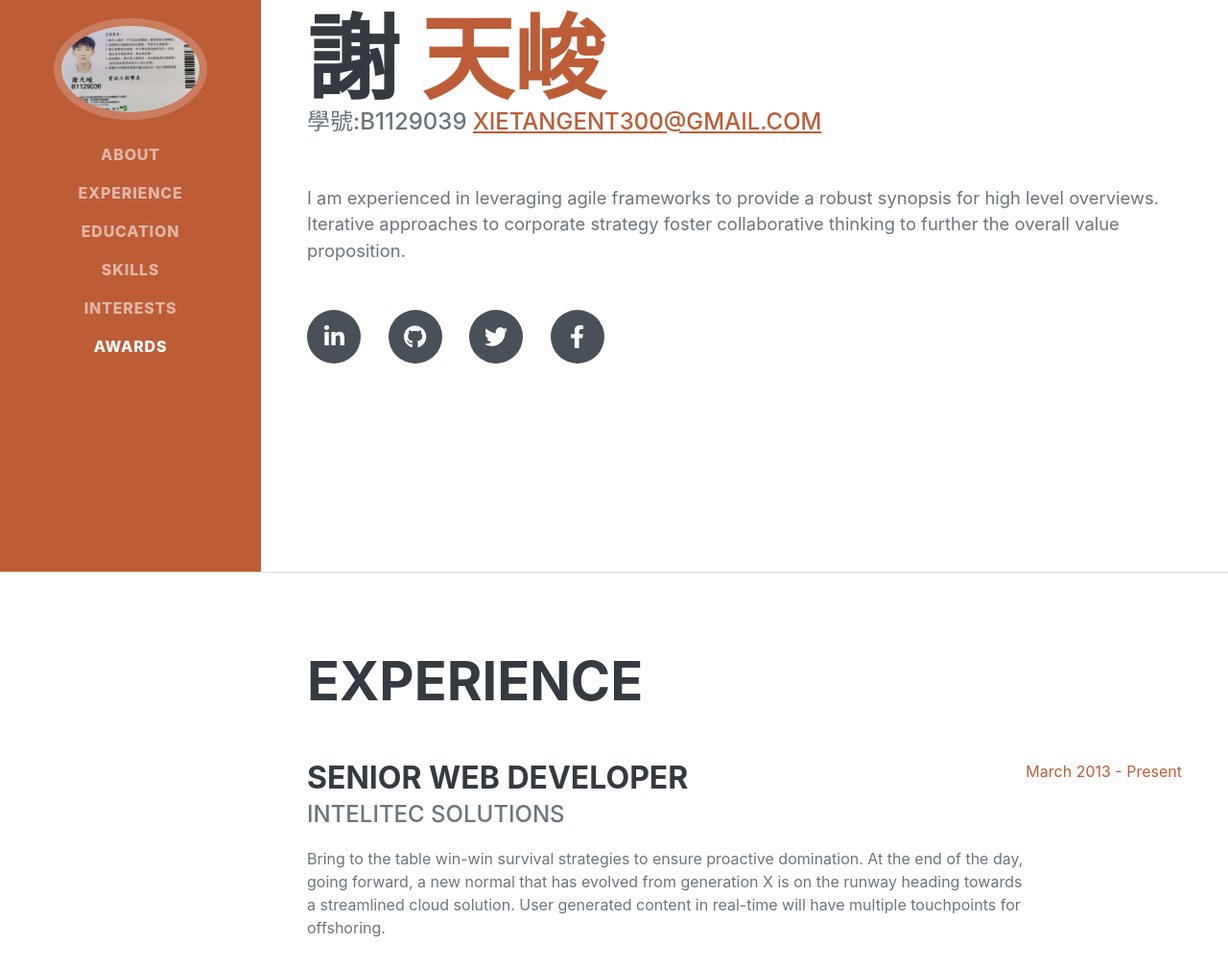
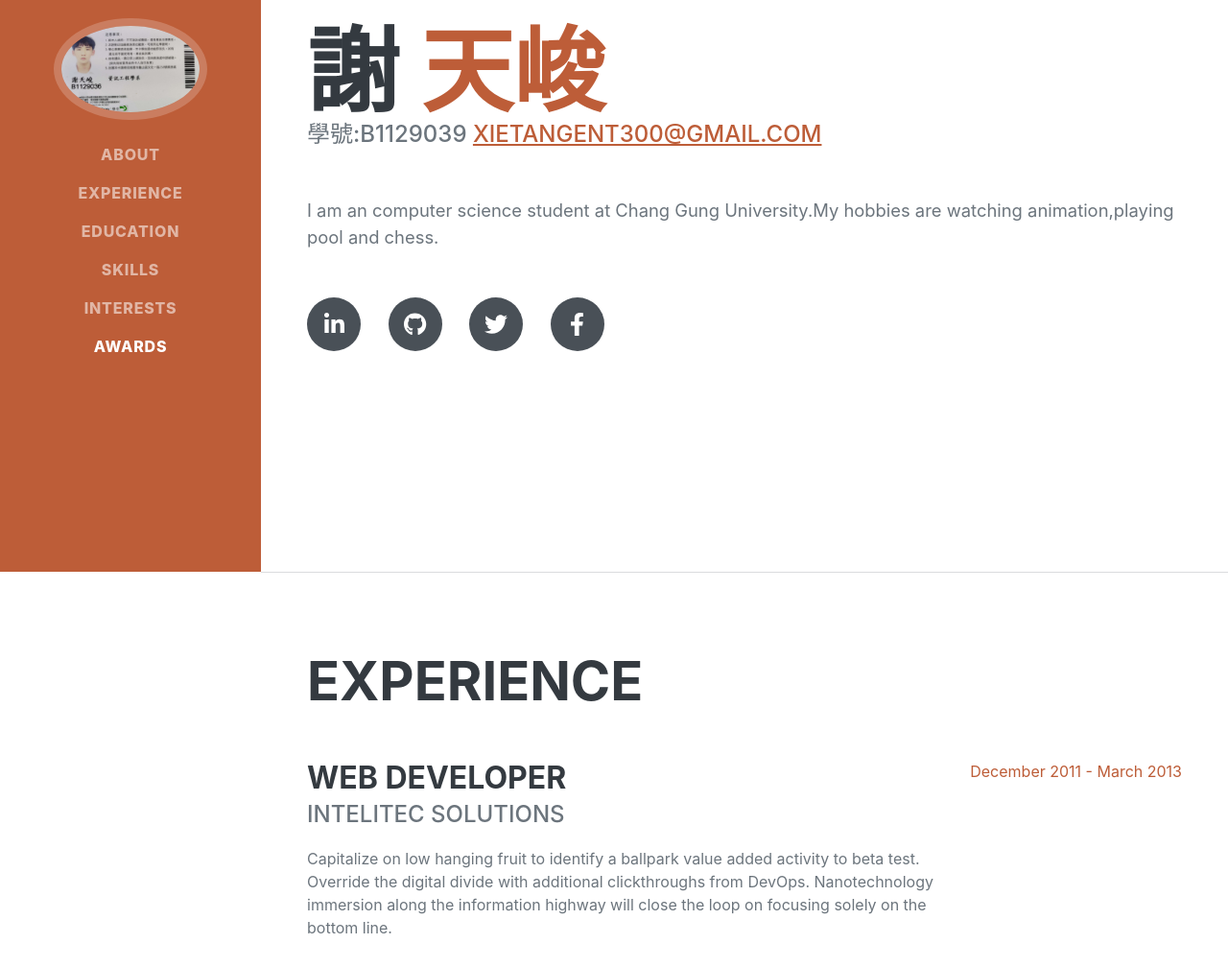
Before and after one commit to XieTangent/XieTangent.github.io, a plain HTML site: page index.html in a window 1280 px wide. Shown: the part 204-1212 px from the top of the page at 96% size. Drawn offline with nearby package versions, Linux system fonts and the light colour scheme; a web font is replaced by a local one.

Commit message:
Your commit message here

```diff
--- a/index.html
+++ b/index.html
@@ -47,7 +47,7 @@
                         學號:B1129039
                         <a href="mailto:name@email.com">xietangent300@gmail.com</a>
                     </div>
-                    <p class="lead mb-5">I am experienced in leveraging agile frameworks to provide a robust synopsis for high level overviews. Iterative approaches to corporate strategy foster collaborative thinking to further the overall value proposition.</p>
+                    <p class="lead mb-5">I am an computer science student at Chang Gung University.My hobbies are watching animation,playing pool and chess.</p>
                     <div class="social-icons">
                         <a class="social-icon" href="#!"><i class="fab fa-linkedin-in"></i></a>
                         <a class="social-icon" href="#!"><i class="fab fa-github"></i></a>
@@ -61,14 +61,6 @@
             <section class="resume-section" id="experience">
                 <div class="resume-section-content">
                     <h2 class="mb-5">Experience</h2>
-                    <div class="d-flex flex-column flex-md-row justify-content-between mb-5">
-                        <div class="flex-grow-1">
-                            <h3 class="mb-0">Senior Web Developer</h3>
-                            <div class="subheading mb-3">Intelitec Solutions</div>
-                            <p>Bring to the table win-win survival strategies to ensure proactive domination. At the end of the day, going forward, a new normal that has evolved from generation X is on the runway heading towards a streamlined cloud solution. User generated content in real-time will have multiple touchpoints for offshoring.</p>
-                        </div>
-                        <div class="flex-shrink-0"><span class="text-primary">March 2013 - Present</span></div>
-                    </div>
                     <div class="d-flex flex-column flex-md-row justify-content-between mb-5">
                         <div class="flex-grow-1">
                             <h3 class="mb-0">Web Developer</h3>
```
